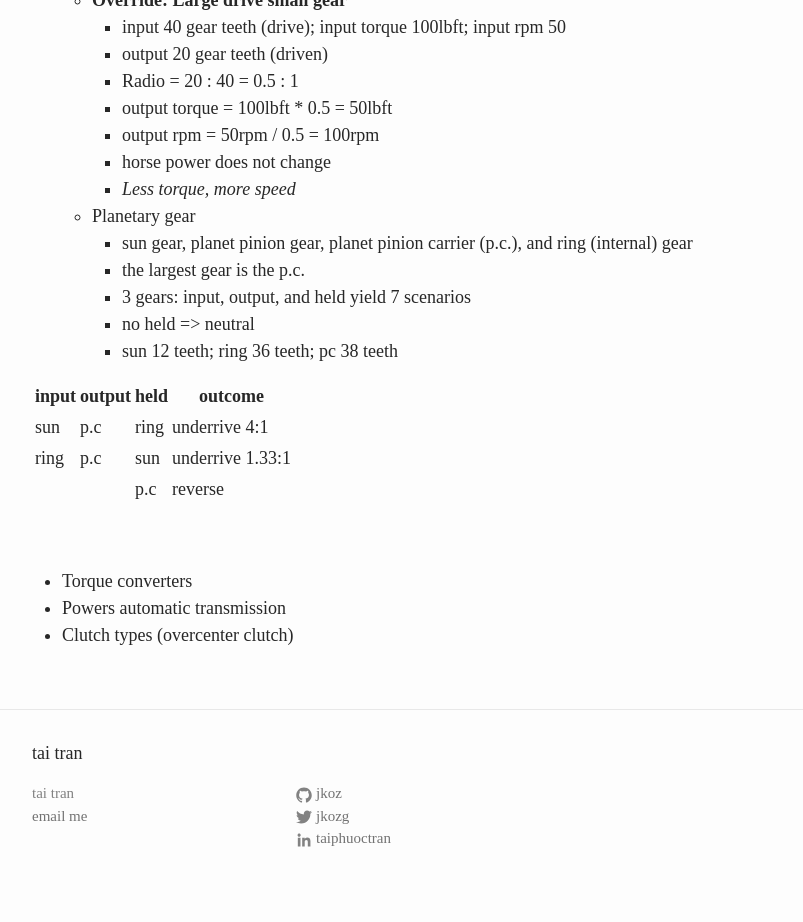
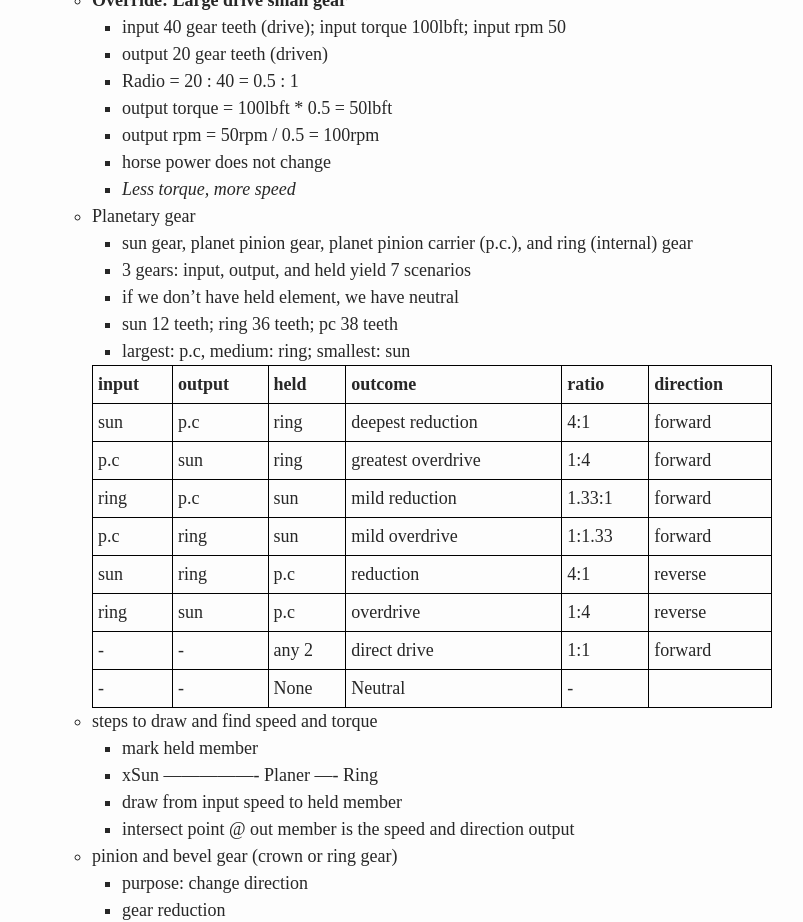
Before and after one commit to jkoz/jkoz.github.io, a Jekyll site: the page built from _posts/2016-11-04-ihet-3.md, in a window 1280 px wide and 1400 px high, scrolled down 10460 px. Shown: the top 922 px of the window, without its empty margins (238-1041 px from the left). Built offline with Jekyll 4.4.1, drawn with Linux system fonts in a browser that asks for light colours; some web fonts are replaced; formulas are drawn with MathJax 3; some of the changed text lies outside the part shown; grey boxes are pictures that could not be loaded.

Commit message:
update with planetary

```diff
--- a/_posts/2016-11-04-ihet-3.md
+++ b/_posts/2016-11-04-ihet-3.md
@@ -456,20 +456,57 @@ $$
         - *Less torque, more speed*
     - Planetary gear
         - sun gear, planet pinion gear, planet pinion carrier (p.c.), and ring (internal) gear
-        - the largest gear is the p.c.
         - 3 gears: input, output, and held yield 7 scenarios
-        - no held => neutral
+        - if we don't have held element, we have neutral
         - sun 12 teeth; ring 36 teeth; pc 38 teeth
+        - largest: p.c, medium: ring; smallest: sun
 
-| input | output | held | outcome          |
-|-------|--------|------|------------------|
-| sun   | p.c    | ring | underrive 4:1    |
-| ring  | p.c    | sun  | underrive 1.33:1 |
-|       |        | p.c  | reverse          |
-|       |        |      |                  |
-|       |        |      |                  |
+        | input | output | held  | outcome            | ratio  | direction |
+--------|:------|:-------|:------|:-------------------|:-------|:----------|
+        | sun   | p.c    | ring  | deepest reduction  | 4:1    | forward   |
+        | p.c   | sun    | ring  | greatest overdrive | 1:4    | forward   |
+        | ring  | p.c    | sun   | mild reduction     | 1.33:1 | forward   |
+        | p.c   | ring   | sun   | mild overdrive     | 1:1.33 | forward   |
+        | sun   | ring   | p.c   | reduction          | 4:1    | reverse   |
+        | ring  | sun    | p.c   | overdrive          | 1:4    | reverse   |
+        |  -    |  -     | any 2 | direct drive       | 1:1    | forward   |
+        |  -    |  -     | None  | Neutral            |  -     |           |
+
+
+    - steps to draw and find speed and torque
+        - mark held member
+        - xSun ---------------- Planer ---- Ring
+        - draw from input speed to held member
+        - intersect point @ out member is the speed and direction output
+
+    - pinion and bevel gear (crown or ring gear)
+        - purpose: change direction
+        - gear reduction
+        - gear components
+        ![gears des](/img/ihet-3/gear_desp.jpg)
+    - too much backlash => cause loosing, oil have hard time to get in,
+    - telehandler
+    - straight cut
+        - pros:  cheap, noisy
+        - cons: all work done on 2 little teeth
+        - ball bearing, control radial thrust
+    - helical cut
+        - pros:
+        - cons: expensive
+        - tapered roller bearing, control axial, radial thrust
+        $$
+            Ratio = {50/20} * {45/15} = 7.5 : 1
+        $$
+
+
 
 
 - Torque converters
 - Powers automatic transmission
 - Clutch types (overcenter clutch)
+
+**Province Exam**
+
+- Hydraulic 55
+- Powertrain 47
+- Steering, suspension, accessories, apprentiship 18
--- a/_sass/_base.scss
+++ b/_sass/_base.scss
@@ -23,6 +23,15 @@ body {
     -webkit-text-size-adjust: 100%;
 }
 
+table{
+    border-collapse: collapse;
+    width: 100%
+}
+
+th, td{
+    border:1px solid #000000;
+    padding: 5px;
+}
 
 /**
  * Set `margin-bottom` to maintain vertical rhythm
```
